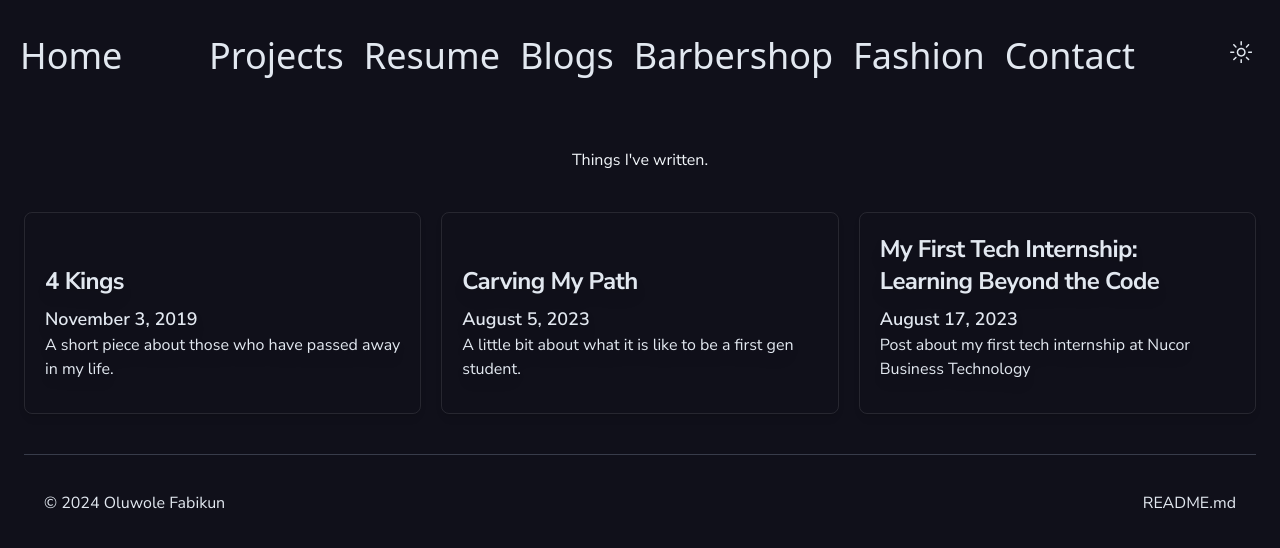
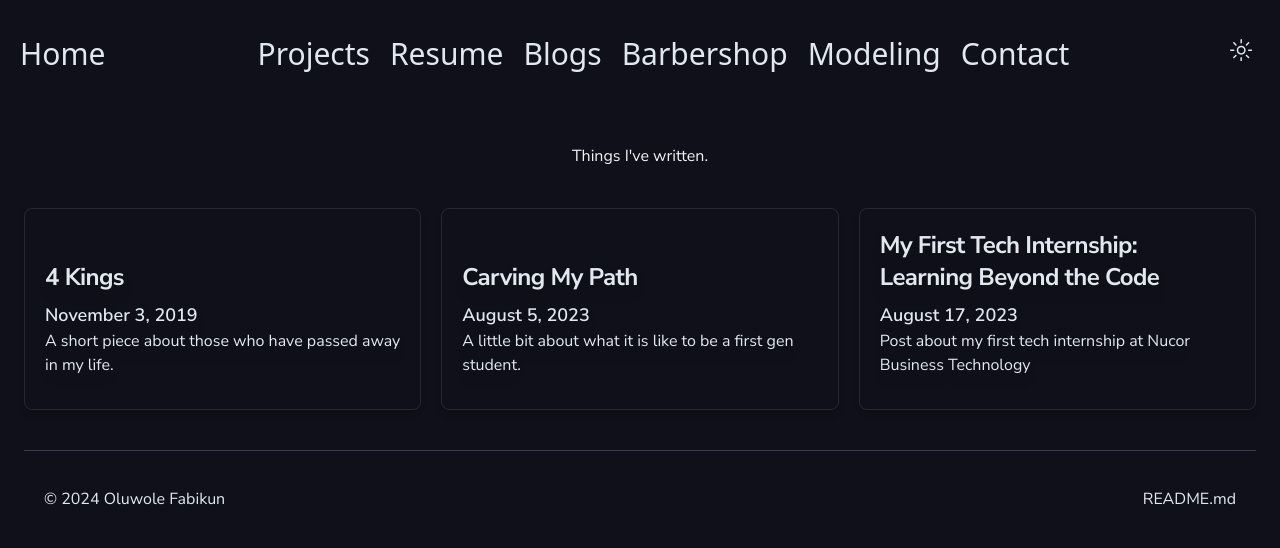
Before and after one commit to WoleFabikun/Personal-Website, a Next.js app: page /posts in a window 1280 px wide. Shown: the top 548 px of the page. Built offline with nearby package versions, Linux system fonts and the light colour scheme.

Commit message:
Small Changes

```diff
--- a/components/Navigation.js
+++ b/components/Navigation.js
@@ -13,7 +13,7 @@ const NavItem = (props) => {
 
     if (isContact) {
         return (
-            <a href="mailto:wole359@gmail.com" className="pt-2 my-2 backdrop:font-sans text-4xl cursor-pointer hover:underline dark:hover:decoration-slate-200 hover:decoration-slate-600 hover:underline-offset-8 hover:decoration-3 dark:text-slate-200 text-black">
+            <a href="mailto:wole359@gmail.com" className="pt-2 my-2 backdrop:font-sans text-3xl cursor-pointer hover:underline dark:hover:decoration-slate-200 hover:decoration-slate-600 hover:underline-offset-8 hover:decoration-3 dark:text-slate-200 text-black">
                 {props.title}
             </a>
         );
@@ -22,14 +22,14 @@ const NavItem = (props) => {
     if (props.link.startsWith('http') || props.link.startsWith('www')) {
         // If the link starts with 'http' or 'www', open in a new tab/window
         return (
-            <a href={props.link} target="_blank" rel="noopener noreferrer" className="pt-2 my-2 font-sans text-4xl cursor-pointer hover:underline dark:hover:decoration-slate-200 hover:decoration-slate-600 hover:underline-offset-8 hover:decoration-3 dark:text-slate-200 text-black">
+            <a href={props.link} target="_blank" rel="noopener noreferrer" className="pt-2 my-2 font-sans text-3xl cursor-pointer hover:underline dark:hover:decoration-slate-200 hover:decoration-slate-600 hover:underline-offset-8 hover:decoration-3 dark:text-slate-200 text-black">
                 {props.title}
             </a>
         );
     }
 
     return (
-        <Link href={active ? '#' : props.link} className="pt-2 my-2 font-sans text-4xl cursor-pointer hover:underline dark:hover:decoration-slate-200 hover:decoration-slate-600 hover:underline-offset-8 hover:decoration-3 dark:text-slate-200 text-black">
+        <Link href={active ? '#' : props.link} className="pt-2 my-2 font-sans text-3xl cursor-pointer hover:underline dark:hover:decoration-slate-200 hover:decoration-slate-600 hover:underline-offset-8 hover:decoration-3 dark:text-slate-200 text-black">
             {props.title}
         </Link>
     );
@@ -55,6 +55,7 @@ const MobileMenu = () => {
             <NavItem title={'Resume'} link={'/assets/text/Fabikun_Oluwole_2024.pdf'} />
             <NavItem title={'Blogs'} link={'/posts'} />
             <NavItem title={'Barbershop'} link={'https://www.instagram.com/wolescuts/'} />
+            <NavItem title={'Modeling'} link={'/fashion'} />
             <NavItem title={'Contact'} link={'/contact'} />
         </div>
     );
@@ -67,7 +68,7 @@ const Navigation = () => {
     };
 
     return (
-        <nav className="flex flex-row justify-between w-screen px-5 py-5 mx-auto font-sans text-2xl font-normal leading-normal text-left break-words align-middle sm:mx-0 max-w-prose sm:max-w-none text-slategrey-50 subpixel-antialiase dark:text-slate-100 text-slate-600">
+        <nav className="flex flex-row justify-between w-screen px-5 py-5 mx-auto font-sans font-normal leading-normal text-left break-words align-middle sm:mx-0 max-w-prose sm:max-w-none text-slategrey-50 subpixel-antialiase dark:text-slate-100 text-slate-600">
             <section className="flex flex-row justify-center gap-2 flex-nowrap">
                 <NavItem title={'Home'} link={'/'} />
             </section>
@@ -90,7 +91,7 @@ const Navigation = () => {
                     <NavItem title={'Resume'} link={'/assets/text/Fabikun_Oluwole_2024.pdf'} />
                     <NavItem title={'Blogs'} link={'/posts'} />
                     <NavItem title={'Barbershop'} link={'https://www.instagram.com/wolescuts/'} />
-                    <NavItem title={'Fashion'} link={'/fashion'} />
+                    <NavItem title={'Modeling'} link={'/fashion'} />
                     <NavItem title={'Contact'} link={'/contact'} />
                 </section>
             </section>
--- a/pages/index.js
+++ b/pages/index.js
@@ -47,7 +47,7 @@ const Home = ({ posts, projects, skill, mdxSource, frontmatter: { title } }) =>
 				</section>
 
 				{/* Divider */}
-				<span className="flex flex-col items-center mt-10 dark:text-blue-500 text-blue-500">
+				<span className="flex flex-col items-center mt-5 dark:text-blue-500 text-blue-500">
 					<DoubleArrowDownIcon className="w-10 h-10 cursor-pointer animate-pulse" onClick={scroll} />
 				</span>
 
```
